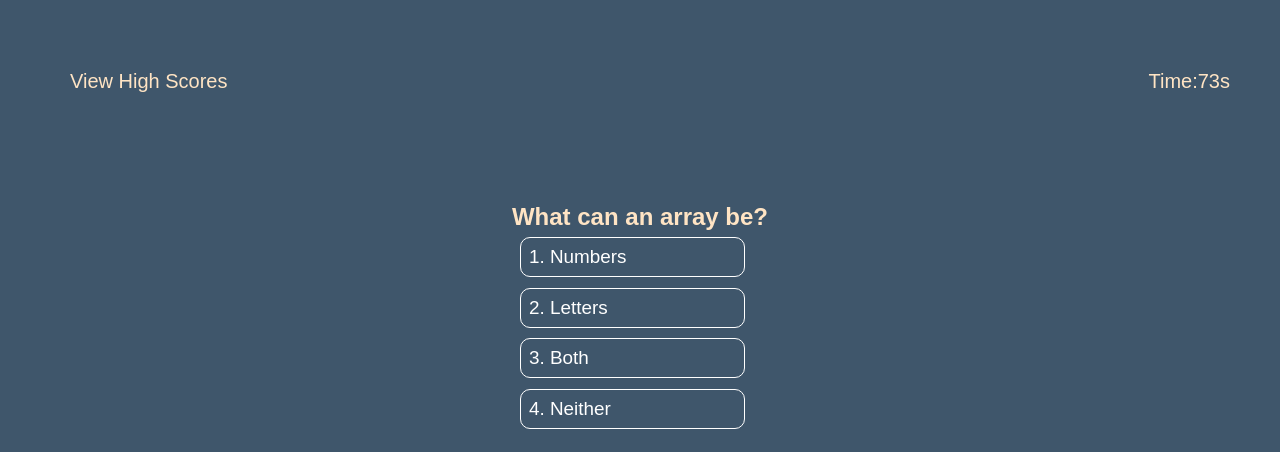
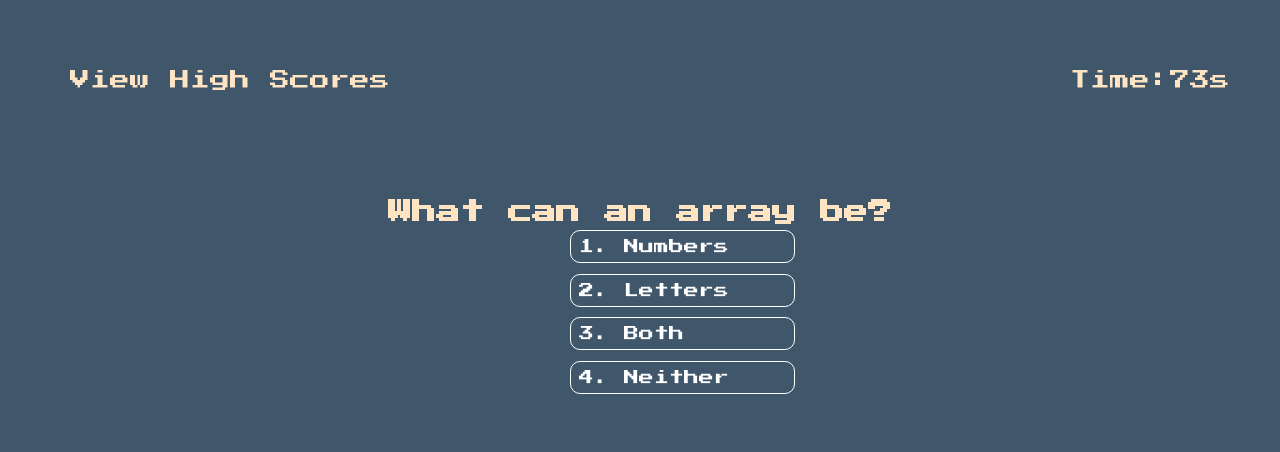
Before and after one commit to aalanz51/GTCodingQuizGame, a plain HTML site: page index.html in a window 1280 px wide. Both pictures are taken after a click on the button "Begin Quiz". Drawn offline with Linux system fonts and the light colour scheme.

Commit message:
wanted more of a fun style that felt like a coding game

```diff
--- a/index.html
+++ b/index.html
@@ -4,6 +4,8 @@
     <meta charset="UTF-8">
     <meta http-equiv="X-UA-Compatible" content="IE=edge">
     <meta name="viewport" content="width=device-width, initial-scale=1.0">
+    <link rel="preconnect" href="https://fonts.googleapis.com">
+<link href="https://fonts.googleapis.com/css2?family=Press+Start+2P&display=swap" rel="stylesheet">
     <link rel="stylesheet" href="style.css"/>
     <title>Coding Quiz Game</title>
 </head>
@@ -25,7 +27,9 @@
             </div>
             <div class="main-display" id="question-answer">
                 <p class="p-style" id="question-li">Try to answer the follwing code-related questions with-in the time
-                    limit. Keep in mind that incorrect answers will penalize your score-time by 10 seconds.
+                    limit.
+                </p><br>
+                <p class="p-style" id="question-li">Keep in mind that incorrect answers will penalize your score-time by 10 seconds.
                 </p>
             </div>
             <div class="results" id="row-bottow">
--- a/style.css
+++ b/style.css
@@ -8,14 +8,14 @@
     box-sizing: border-box;
     margin: 0;
     padding: 0;
+    font-family: 'Press Start 2P';
   }
 
 
 
   body {
-  font-family: Arial;
-  background-color: var(--blue);
-  color: bisque;
+    background-color: var(--blue);
+    color: bisque;
   }
 
   header div {
@@ -107,7 +107,7 @@
     display: contents;
   }
   .questions-li {
-  width: 250px;
+  width: 150px;
   }
   .list-inner {
     display: grid;
@@ -138,7 +138,7 @@
     color: white;
     width: 225px;
     border: 1px solid black;
-    font-size: .50cm;
+    font-size: 15px;
     padding: 8px;
     outline: none;
     text-align: start;
```
